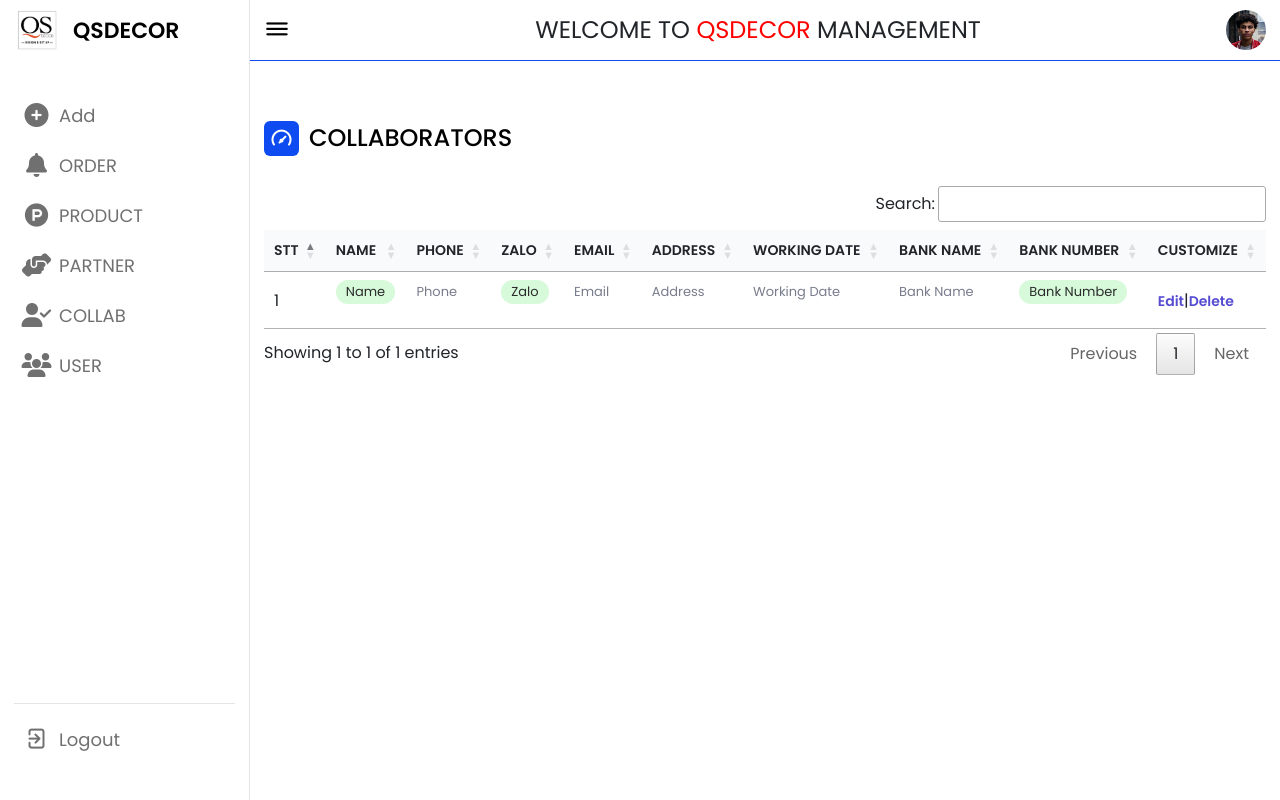
After one commit to sherlockduy4869/QSDecor_Management, a PHP site: page /collab.php in a window 1280 px wide. The commit adds this page. Run offline with PHP 8.4, Linux system fonts and the light colour scheme; some libraries are stand-ins or nearby versions.

Commit message:
Feat: create collab file and do its html

```diff
--- a/Include/sidebar.php
+++ b/Include/sidebar.php
@@ -24,7 +24,7 @@
                     <i class="fas fa-hands-helping"></i>
                     <span class="link-name">PARTNER</span>
                 </a></li>
-                <li><a href="#">
+                <li><a href="collab.php">
                     <i class="fas fa-user-check"></i>
                     <span class="link-name">COLLAB</span>
                 </a></li>
--- a/addArea.php
+++ b/addArea.php
@@ -24,7 +24,7 @@
 
                     <div class="box box2">
                         <i class="fa-solid fa-circle-plus"></i>
-                        <span class="number"><a class="add_area" href="orderAdd.php">ADD ORDER</a></span>
+                        <span class="number"><a class="add_area" href="collabAdd.php">ADD ORDER</a></span>
                     </div>
 
                     <div class="box box3">
--- /dev/null
+++ b/collab.php
@@ -0,0 +1,92 @@
+<?php
+    include_once "Include/header.php";
+    include_once "Include/sidebar.php";
+?>
+<?php
+
+?>
+    <!--DASHBOARD AREA-->
+    <section class="dashboard">
+        <div class="top">
+            <i class="uil uil-bars sidebar-toggle"></i>
+            <span>WELCOME TO <span style="color: red;">QSDECOR</span> MANAGEMENT</span>
+            <img src="/Resource/img/profile-1.jpg" alt="">
+        </div>
+        <div class="dash-content">
+            <div class="overview">
+                <div class="title">
+                    <i class="uil uil-tachometer-fast"></i>
+                    <span class="text">COLLABORATORS</span>
+                </div>
+            </div>
+
+            <div class="activity">
+                <div class="board">
+                    <table id="tbl_cart" width="100%">
+                        <thead>
+                            <tr>
+                                <th>STT</th>
+                                <th>Name</th>
+                                <th>Phone</th>
+                                <th>Zalo</th>
+                                <th>Email</th>
+                                <th>Address</th>
+                                <th>Working Date</th>
+                                <th>Bank Name</th>
+                                <th>Bank Number</th>
+                                <th>Customize</th>
+                        </thead>
+                        <?php
+                            // if($orderList)
+                            // {
+                            //     $ID = 0;
+                            //     while($result = $orderList->fetch_assoc())
+                            //     {
+                            //         $ID++;
+                            //         $order_date = date("d-m-Y", strtotime($result['ORDER_DATE']));
+                        ?>
+                        <tbody>
+                            <tr>
+                                <td>1</td>
+                                <td class="active">
+                                    <p>Name</p>
+                                </td>
+                                <td class="role">
+                                    <p>Phone</p>
+                                </td>
+                                <td class="active">
+                                    <p>Zalo</p>
+                                </td>
+                                <td class="role">
+                                    <p>Email</p>
+                                </td>
+                                <td class="role">
+                                    <p>Address</p>
+                                </td>
+                                <td class="role">
+                                    <p>Working Date</p>
+                                </td>
+                                <td class="role">
+                                    <p>Bank Name</p>
+                                </td>
+                                <td class="active">
+                                    <p>Bank Number</p>
+                                </td>
+                                <td class="edit">
+                                    <a href="#">Edit</a>|<a href="#">Delete</a>
+                                </td>
+                            </tr>
+                        </tbody>
+                        <?php
+                            //     }
+                            // }
+                        ?>
+                    </table>
+                </div>
+            </div>
+        </div>
+    </section>
+
+<?php
+    include_once "Include/footer.php";
+?>
--- a/index.php
+++ b/index.php
@@ -119,7 +119,7 @@
                                     <p><?php echo $order_date;?></p>
                                 </td>
                                 <td class="edit">
-                                    <a href="#">EDIT</a>|<a style="color: #ff7782;" onclick="return confirm('Do you want to delete ?')" href="?delID=<?php echo $result['ORDER_ID']; ?>">DELETE</a>
+                                    <a style="color: #ff7782;" onclick="return confirm('Do you want to delete ?')" href="?delID=<?php echo $result['ORDER_ID']; ?>">DELETE</a>
                                 </td>
                             </tr>
                         </tbody>
--- a/orderAdd.php
+++ b/orderAdd.php
@@ -38,6 +38,9 @@
                                 <option value="Facebook">Facebook</option>
                                 <option value="Cho Tot">Cho Tot</option>
                                 <option value="Zalo">Zalo</option>
+                                <option value="Shoppee">Shoppee</option>
+                                <option value="Gioi Thieu">Gioi Thieu</option>
+                                <option value="Others">Others</option>
                             </datalist>
                         </div>
                         <div class="input-box">
```
Also changed, not shown: collabAdd.php (added, +67 -0 lines), Class/collabClass.php (added).
